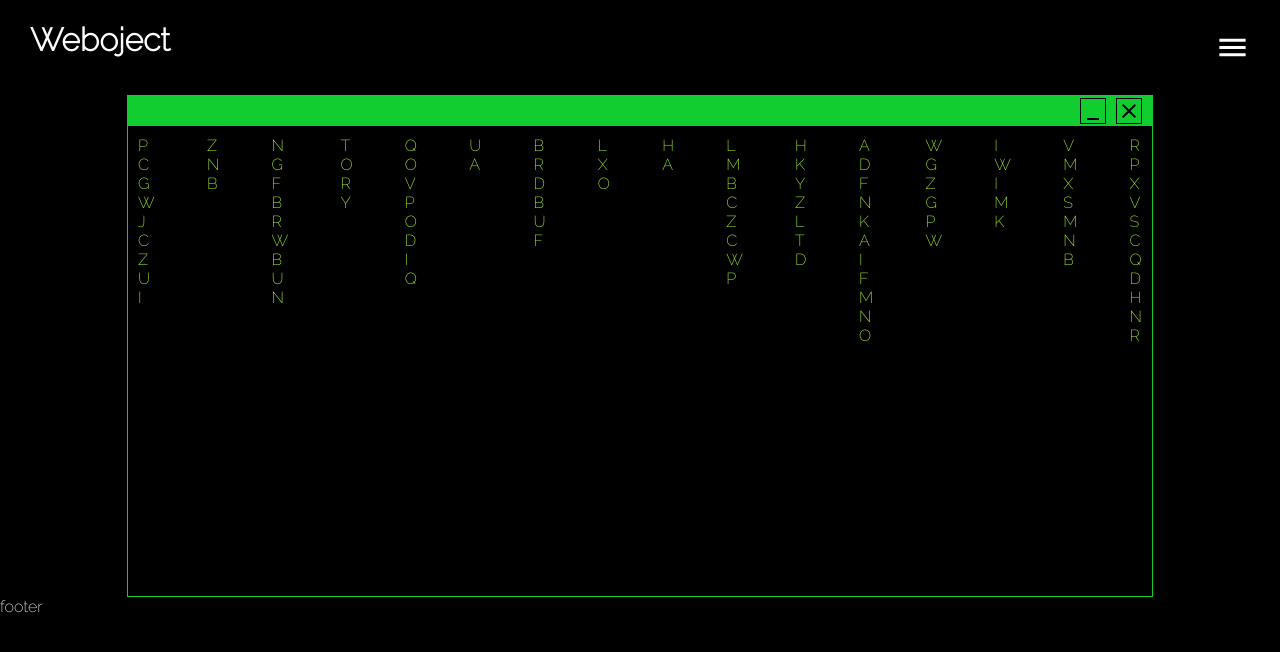
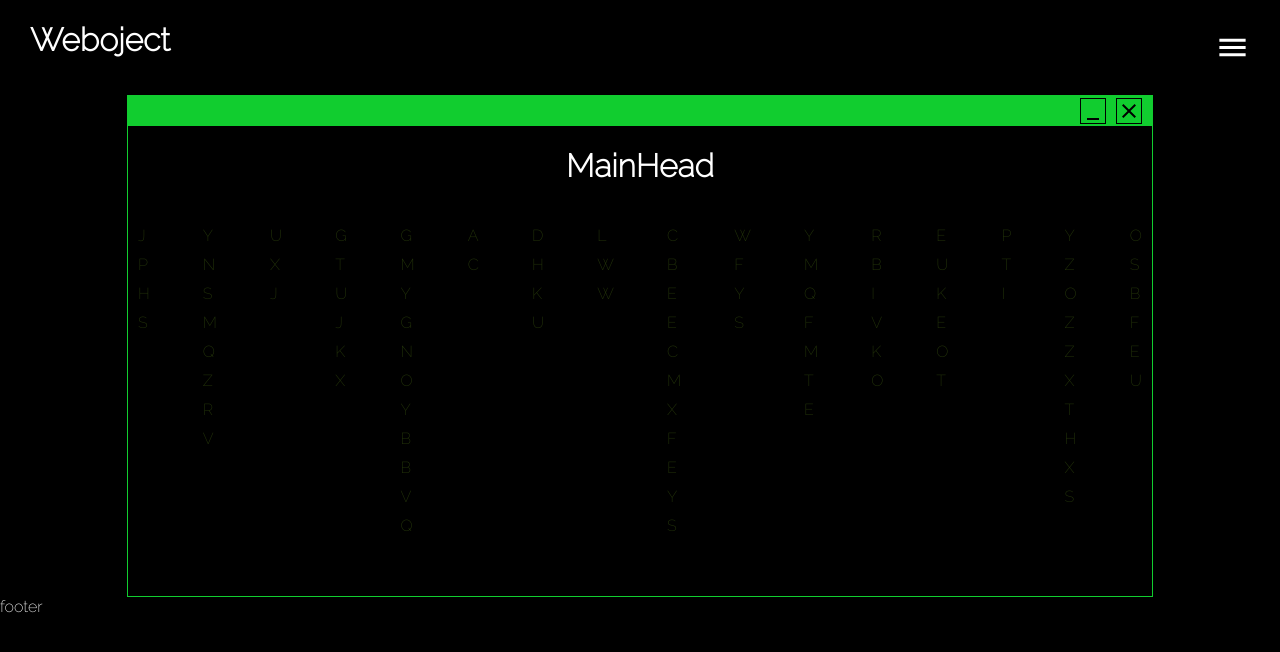
Before and after one commit to antonzaharia/weboject, a React (Create React App) app in the folder weboject/: page / in a window 1280 px wide. Shown: the top 652 px of the page. Built offline with nearby package versions, Linux system fonts and the light colour scheme.

Commit message:
terminal letters fall

```diff
--- a/weboject/src/components/Main/Content.js
+++ b/weboject/src/components/Main/Content.js
@@ -3,12 +3,15 @@ import MinimizeIcon from "@material-ui/icons/Minimize";
 import CloseIcon from "@material-ui/icons/Close";
 import { connect } from "react-redux";
 import { reload } from "../../actions/terminalActions";
+import Column from "../Terminal/Column";
+import MainHead from "../Terminal/MainHead";
 
 function Content({ columns, reload }) {
   useEffect(() => {
     const interval = setInterval(() => {
       reload();
-    }, 2000);
+    }, 500);
+
     return () => clearInterval(interval);
   }, []);
 
@@ -19,13 +22,10 @@ function Content({ columns, reload }) {
           <MinimizeIcon />
           <CloseIcon />
         </div>
+        <MainHead />
         <div className="terminal-body">
           {columns.map((column, index) => (
-            <div className="column" key={`${index}id`}>
-              {column.map((letter, index) => (
-                <div key={index}>{letter}</div>
-              ))}
-            </div>
+            <Column column={column} key={index} />
           ))}
         </div>
       </div>
--- /dev/null
+++ b/weboject/src/components/Terminal/Column.js
@@ -0,0 +1,21 @@
+import React, { Component } from "react";
+
+import gsap from "gsap";
+
+export default class Column extends Component {
+  componentDidUpdate() {
+    gsap.fromTo(".column", { opacity: 1 }, { opacity: 0.2, duration: 0.5 });
+    gsap.to(".letter", { marginTop: 10, duration: 0.5 });
+  }
+  render() {
+    return (
+      <div className="column">
+        {this.props.column.map((letter, index) => (
+          <div className="letter" key={index}>
+            {letter}
+          </div>
+        ))}
+      </div>
+    );
+  }
+}
--- /dev/null
+++ b/weboject/src/components/Terminal/MainHead.js
@@ -0,0 +1,11 @@
+import React, { Component } from "react";
+
+export default class MainHead extends Component {
+  render() {
+    return (
+      <div className="main-head">
+        <h1>MainHead</h1>
+      </div>
+    );
+  }
+}
--- a/weboject/src/index.css
+++ b/weboject/src/index.css
@@ -87,5 +87,13 @@ body::-webkit-scrollbar-thumb {
 .column div {
   color: greenyellow;
 }
+.main-head {
+  width: 100%;
+  display: flex;
+  justify-content: center;
+}
+.letter {
+  margin-top: 0;
+}
 .footer {
 }
```
Also changed, not shown: 1 other file (tests, documents, lock files or other folders).
